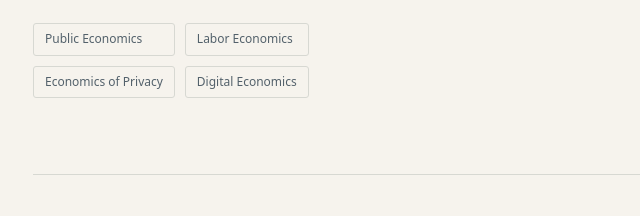
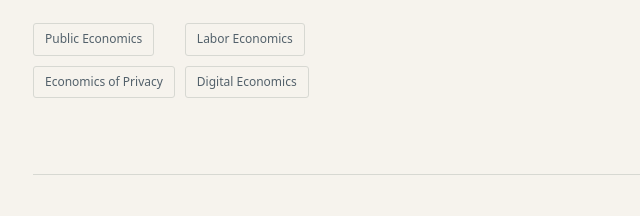
Before and after one commit to sanzg0/sanzg0.github.io, a plain HTML site: page index.html in a window 1280 px wide. Shown: the part 507-723 px from the top of the page, 115-755 px from the left. Drawn offline with Linux system fonts and the light colour scheme.

Commit message:
Fit research field blocks to their text

```diff
--- a/index.html
+++ b/index.html
@@ -11,7 +11,7 @@
     *{box-sizing:border-box}html{scroll-behavior:smooth;scroll-padding-top:8rem}body{margin:0;background:var(--paper);color:var(--ink);font:17px/1.7 system-ui,-apple-system,BlinkMacSystemFont,"Segoe UI",sans-serif}
     a{color:inherit;text-underline-offset:5px}a:hover{color:var(--accent)}a:focus-visible,summary:focus-visible{outline:3px solid var(--accent);outline-offset:6px}.skip{position:absolute;top:-100px;left:16px;padding:10px;background:white}.skip:focus{top:16px}
     .wrap{max-width:1080px;margin:auto;padding:0 48px}header{display:flex;align-items:center;justify-content:space-between;gap:20px;padding:30px 0;border-bottom:1px solid var(--line)}.wordmark{font-size:15px;letter-spacing:.04em;font-weight:600;text-decoration:none}nav{display:flex;gap:28px;font-size:14px}nav a{text-decoration:none}
-    .intro{padding:78px 0 76px;display:grid;grid-template-columns:1.6fr 1fr;gap:60px;align-items:end}.eyebrow{font-size:12px;font-weight:650;letter-spacing:.13em;text-transform:uppercase;color:var(--accent);margin:0 0 24px}h1,h2,h3{font-family:Georgia,"Times New Roman",serif;font-weight:400;line-height:1.12;margin:0}h1{font-size:clamp(38px,5.5vw,62px);letter-spacing:-.035em}h1 span{display:block}.affiliation{margin:24px 0 0;line-height:1.65}.affiliation span{display:block;color:var(--muted);font-size:15px}.bio{color:var(--muted);font-size:17px;margin:0 0 20px}.research-link{font-size:14px;font-weight:600}.fields{display:grid;grid-template-columns:repeat(2,max-content);gap:10px;margin-top:25px}.fields span{border:1px solid var(--line);border-radius:3px;padding:5px 11px;font-size:12px;color:var(--muted)}
+    .intro{padding:78px 0 76px;display:grid;grid-template-columns:1.6fr 1fr;gap:60px;align-items:end}.eyebrow{font-size:12px;font-weight:650;letter-spacing:.13em;text-transform:uppercase;color:var(--accent);margin:0 0 24px}h1,h2,h3{font-family:Georgia,"Times New Roman",serif;font-weight:400;line-height:1.12;margin:0}h1{font-size:clamp(38px,5.5vw,62px);letter-spacing:-.035em}h1 span{display:block}.affiliation{margin:24px 0 0;line-height:1.65}.affiliation span{display:block;color:var(--muted);font-size:15px}.bio{color:var(--muted);font-size:17px;margin:0 0 20px}.research-link{font-size:14px;font-weight:600}.fields{display:grid;grid-template-columns:repeat(2,max-content);justify-items:start;gap:10px;margin-top:25px}.fields span{border:1px solid var(--line);border-radius:3px;padding:5px 11px;font-size:12px;color:var(--muted)}
     .research{border-top:1px solid var(--line);padding:48px 0 75px;display:grid;grid-template-columns:220px 1fr;gap:35px}h2{font-size:32px}.section-note{color:var(--muted);font-size:13px;margin-top:12px}.paper-label{color:var(--accent);font-size:12px;letter-spacing:.08em;text-transform:uppercase;font-weight:650;margin:2px 0 16px}h3{font-size:clamp(27px,3.5vw,38px);line-height:1.18;max-width:650px}.paper-summary{font-size:18px;margin:24px 0;color:var(--ink);max-width:670px}.abstract{border-top:1px solid var(--line);margin-top:26px;padding-top:18px}summary{cursor:pointer;font-size:14px;font-weight:600}details p{color:var(--muted);font-size:16px;max-width:670px;margin-bottom:0}footer{border-top:1px solid var(--line);padding:24px 0 32px;color:var(--muted);font-size:12px;display:flex;justify-content:space-between;gap:15px;flex-wrap:wrap}
     @media(max-width:760px){.wrap{padding:0 24px}header{padding:24px 0}.wordmark{font-size:13px}nav{gap:18px}.intro{grid-template-columns:1fr;gap:32px;padding:50px 0}.intro .eyebrow{margin-bottom:20px}.bio{max-width:550px}.research{grid-template-columns:1fr;gap:22px;padding:35px 0 50px}.section-note{display:none}.paper-summary{font-size:17px}h1 span{display:inline}h1 span+span:before{content:' '}}
     .intro-links{display:flex;align-items:center;flex-wrap:wrap;gap:18px}.cv-link{display:inline-block;border:1px solid var(--ink);padding:8px 16px;border-radius:3px;font-size:14px;font-weight:600;text-decoration:none}.cv-link:hover{background:var(--ink);color:var(--paper)}header{flex-wrap:wrap;position:sticky;top:0;z-index:10;background:var(--paper)}
```
